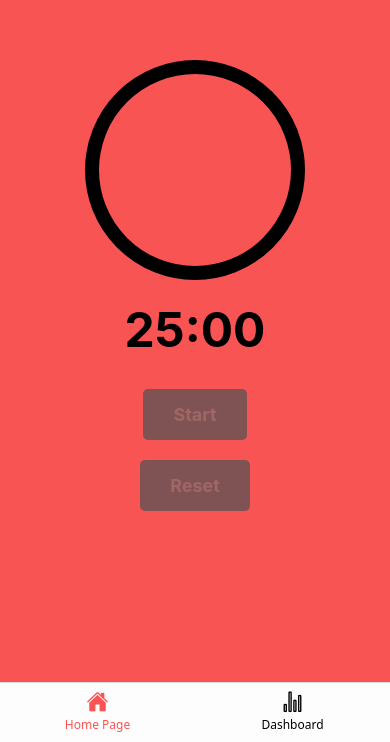
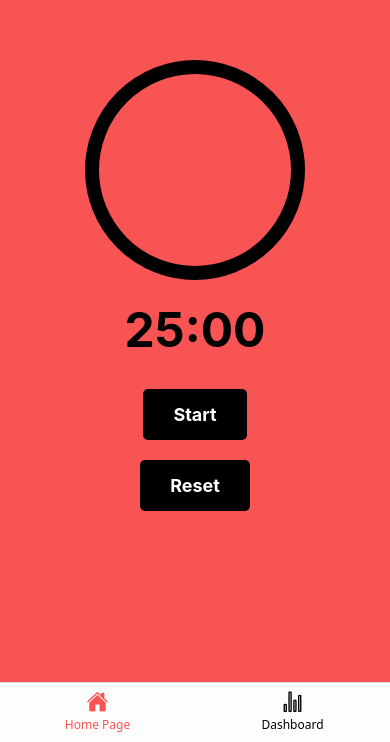
Before and after one commit to sudedonmezz/PomodoroApp, a React Native app: screen / in a window 390 px wide. Shown: the part 102-844 px from the top of the page. Built offline with nearby package versions, Linux system fonts and the light colour scheme.

Commit message:
the base

```diff
--- a/screens/HomeScreen.js
+++ b/screens/HomeScreen.js
@@ -67,14 +67,14 @@ const styles = StyleSheet.create({
     fontWeight: "bold",
   },
   button: {
-    backgroundColor: "#7f5353ff",
+    backgroundColor: "#000000ff",
     paddingVertical: 15,
     paddingHorizontal: 30,
     borderRadius: 5,
     marginVertical: 10,
   },
   buttonText: {
-    color: "#a16666ff",
+    color: "#ffffffff",
     fontSize: 18,
     fontWeight: "bold",
   },
```
